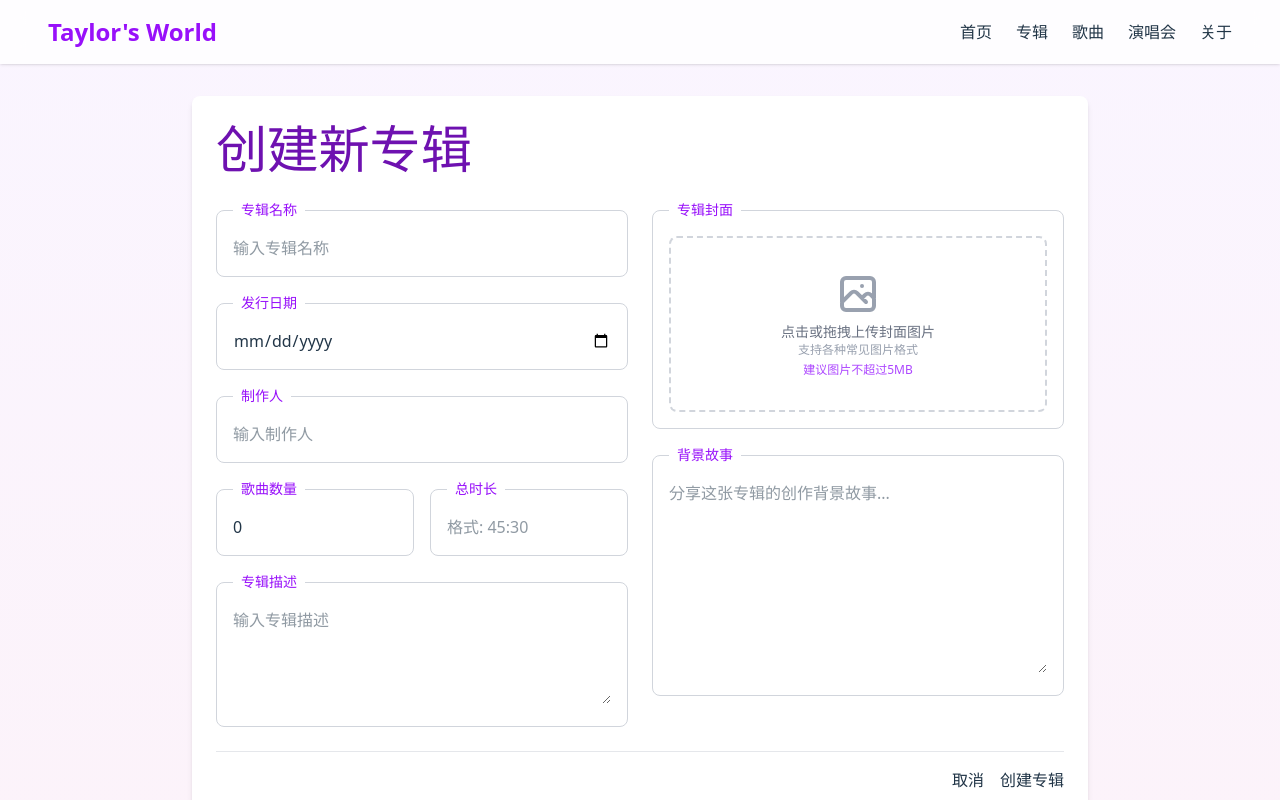
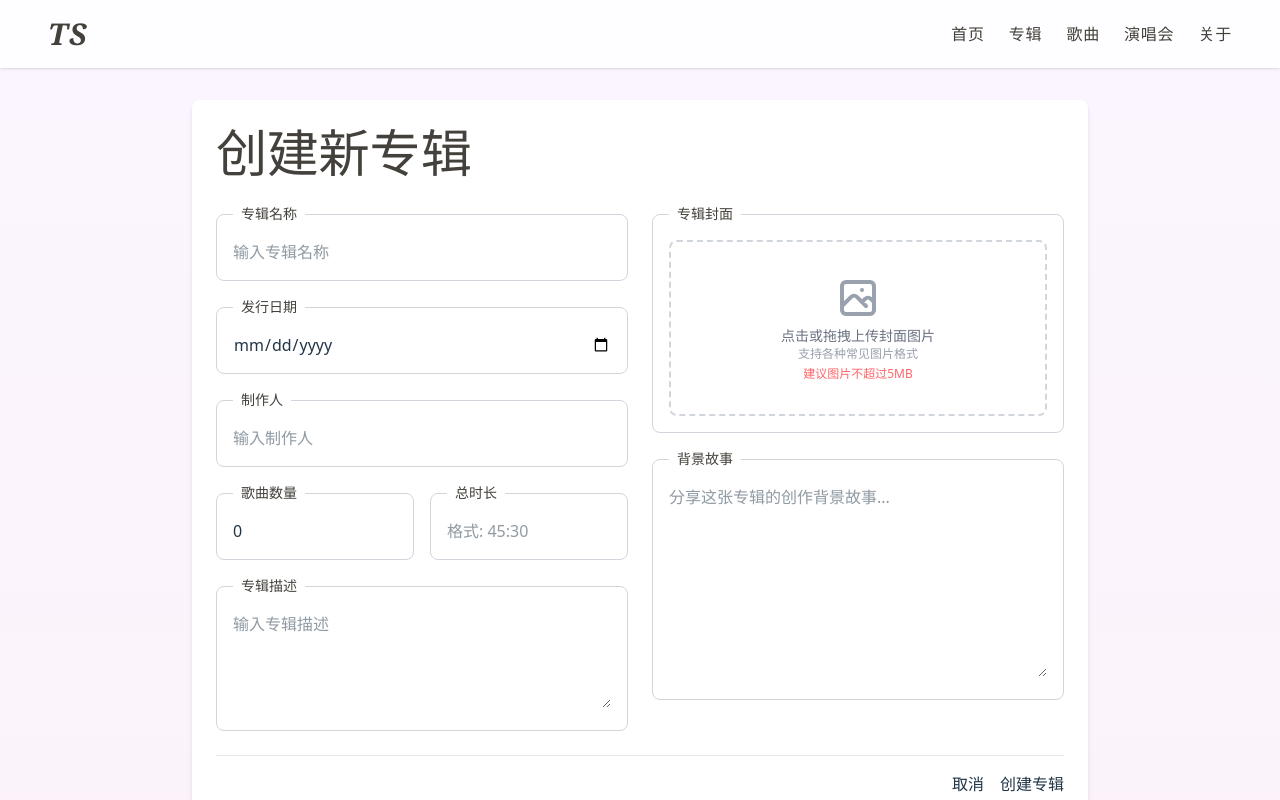
Before and after one commit to GUjiYN/music-front, a React (Vite) app: page /album/create in a window 1280 px wide. Shown: the top 800 px of the page. Built offline with nearby package versions, Linux system fonts and the light colour scheme.

Commit message:
refactor(album): 优化专辑创建页面样式和导航逻辑
- 更新导航栏样式，增加 Taylor's World 标识
- 修改创建专辑成功后的导航路径，返回首页- 统一文字样式和颜色，提升页面视觉效果
-优化首页布局，添加平滑滚动效果

```diff
--- a/src/views/album/album_create.tsx
+++ b/src/views/album/album_create.tsx
@@ -73,9 +73,9 @@ export function AlbumCreate() {
 
     try {
       const response = await CreateAlbumAPI(createAlbumData);
-      if (response?.code === 0 && response?.data?.album_uuid) {
+      if (response?.code === 0) {
         // 成功创建专辑
-        navigate(`/album/${response.data.album_uuid}`);
+        navigate(`/`);
       } else {
         // 显示错误
         alert(response?.message || '创建专辑失败');
@@ -94,14 +94,14 @@ export function AlbumCreate() {
         {/* 导航栏 */}
         <nav className="p-4 w-full bg-white/80 backdrop-blur-md sticky top-0 z-10 shadow-sm">
           <div className="w-full px-4 md:px-8 flex justify-between items-center">
-            <div className="text-2xl font-bold text-purple-600">Taylor's World</div>
-            <div className="flex gap-6">
-              <a href="/" className="hover:text-purple-600 transition-colors">首页</a>
-              <a href="#" className="hover:text-purple-600 transition-colors">专辑</a>
-              <a href="#" className="hover:text-purple-600 transition-colors">歌曲</a>
-              <a href="#" className="hover:text-purple-600 transition-colors">演唱会</a>
-              <a href="#" className="hover:text-purple-600 transition-colors">关于</a>
-            </div>
+          <div className="text-3xl font-extrabold text-stone-700 font-serif tracking-wider italic">TS</div>
+          <div className="flex gap-6">
+                            <a href="#" className="hover:text-gray-400 transition-colors text-stone-700 font-bold font-serif tracking-wider">首页</a>
+                            <a href="#" className="hover:text-gray-400 transition-colors text-stone-700 font-bold font-serif tracking-wider">专辑</a>
+                            <a href="#" className="hover:text-gray-400 transition-colors text-stone-700 font-bold font-serif tracking-wider">歌曲</a>
+                            <a href="#" className="hover:text-gray-400 transition-colors text-stone-700 font-bold font-serif tracking-wider">演唱会</a>
+                            <a href="#" className="hover:text-gray-400 transition-colors text-stone-700 font-bold font-serif tracking-wider">关于</a>
+          </div>
           </div>
         </nav>
 
@@ -109,14 +109,14 @@ export function AlbumCreate() {
         <div className="w-full px-4 md:px-8 py-8">
           <div className="max-w-4xl mx-auto">
             <div className="bg-white rounded-lg shadow-md p-6">
-              <h1 className="text-2xl font-bold text-purple-800 mb-6">创建新专辑</h1>
+              <h1 className="text-2xl font-bold text-stone-700 mb-6">创建新专辑</h1>
 
               <form onSubmit={handleSubmit} className="space-y-6">
                 <div className="grid grid-cols-1 md:grid-cols-2 gap-6">
                   {/* 左侧表单 */}
                   <div className="space-y-4">
                     <fieldset className="border rounded-lg p-4 border-gray-300">
-                      <legend className="text-sm font-medium text-purple-600 px-2">专辑名称</legend>
+                      <legend className="text-sm font-medium text-stone-700 px-2">专辑名称</legend>
                       <input
                         type="text"
                         name="title"
@@ -129,7 +129,7 @@ export function AlbumCreate() {
                     </fieldset>
 
                     <fieldset className="border rounded-lg p-4 border-gray-300">
-                      <legend className="text-sm font-medium text-purple-600 px-2">发行日期</legend>
+                      <legend className="text-sm font-medium text-stone-700 px-2">发行日期</legend>
                       <input
                         type="date"
                         name="release_date"
@@ -141,7 +141,7 @@ export function AlbumCreate() {
                     </fieldset>
 
                     <fieldset className="border rounded-lg p-4 border-gray-300">
-                      <legend className="text-sm font-medium text-purple-600 px-2">制作人</legend>
+                      <legend className="text-sm font-medium text-stone-700 px-2">制作人</legend>
                       <input
                         type="text"
                         name="producer"
@@ -154,7 +154,7 @@ export function AlbumCreate() {
 
                     <div className="grid grid-cols-2 gap-4">
                       <fieldset className="border rounded-lg p-4 border-gray-300">
-                        <legend className="text-sm font-medium text-purple-600 px-2">歌曲数量</legend>
+                        <legend className="text-sm font-medium text-stone-700 px-2">歌曲数量</legend>
                         <input
                           type="number"
                           name="total_songs"
@@ -167,7 +167,7 @@ export function AlbumCreate() {
                       </fieldset>
 
                       <fieldset className="border rounded-lg p-4 border-gray-300">
-                        <legend className="text-sm font-medium text-purple-600 px-2">总时长</legend>
+                        <legend className="text-sm font-medium text-stone-700 px-2">总时长</legend>
                         <input
                           type="text"
                           name="total_duration"
@@ -180,7 +180,7 @@ export function AlbumCreate() {
                     </div>
 
                     <fieldset className="border rounded-lg p-4 border-gray-300">
-                      <legend className="text-sm font-medium text-purple-600 px-2">专辑描述</legend>
+                      <legend className="text-sm font-medium text-stone-700 px-2">专辑描述</legend>
                       <textarea
                         name="description"
                         value={createAlbumData.description}
@@ -195,7 +195,7 @@ export function AlbumCreate() {
                   {/* 右侧 */}
                   <div className="space-y-4">
                     <fieldset className="border rounded-lg p-4 border-gray-300">
-                      <legend className="text-sm font-medium text-purple-600 px-2">专辑封面</legend>
+                      <legend className="text-sm font-medium text-stone-700 px-2">专辑封面</legend>
                       <div
                         className="border-2 border-dashed border-gray-300 rounded-lg p-4 text-center hover:border-purple-500 transition-colors cursor-pointer"
                         onClick={handleUploadAreaClick}
@@ -203,7 +203,7 @@ export function AlbumCreate() {
                         {isProcessingImage ? (
                           <div className="py-4">
                             <div className="loading loading-spinner loading-md mx-auto"></div>
-                            <p className="mt-2 text-sm text-purple-600">正在处理图片...</p>
+                            <p className="mt-2 text-sm text-stone-700">正在处理图片...</p>
                           </div>
                         ) : previewImage ? (
                           <div className="relative">
@@ -233,7 +233,7 @@ export function AlbumCreate() {
                             </svg>
                             <p className="mt-1 text-sm text-gray-500">点击或拖拽上传封面图片</p>
                             <p className="text-xs text-gray-400">支持各种常见图片格式</p>
-                            <p className="text-xs text-purple-500 mt-1">建议图片不超过5MB</p>
+                            <p className="text-xs text-red-400 mt-1">建议图片不超过5MB</p>
                           </div>
                         )}
                       </div>
@@ -248,7 +248,7 @@ export function AlbumCreate() {
                     </fieldset>
 
                     <fieldset className="border rounded-lg p-4 border-gray-300">
-                      <legend className="text-sm font-medium text-purple-600 px-2">背景故事</legend>
+                      <legend className="text-sm font-medium text-stone-700 px-2">背景故事</legend>
                       <textarea
                         name="background_story"
                         value={createAlbumData.background_story}
--- a/src/views/base_index.tsx
+++ b/src/views/base_index.tsx
@@ -75,13 +75,18 @@ export function BaseIndex(): JSX.Element {
                         <div className="bg-white/70 backdrop-blur-md p-6 rounded-lg max-w-lg">
                             <h1 className="text-5xl font-bold text-stone-600">Taylor Swift</h1>
                             <p className="mt-4 text-lg text-stone-600">探索Taylor Swift的音乐世界，从处女作到最新专辑的完整音乐旅程</p>
-                            <button className="mt-6 bg-stone-500 text-white px-6 py-2 rounded-full hover:bg-stone-600 transition-colors">浏览专辑</button>
+                            <button
+                                onClick={() => {
+                                    document.getElementById('albums-section')?.scrollIntoView({ behavior: 'smooth' });
+                                }}
+                                className="mt-6 bg-stone-500 text-white px-6 py-2 rounded-full hover:bg-stone-600 transition-colors"
+                            >浏览专辑</button>
                         </div>
                     </div>
                 </div>
 
                 {/* 推荐专辑部分 */}
-                <div className="w-full px-4 md:px-8 py-12">
+                <div id="albums-section" className="w-full px-4 md:px-8 py-12">
                     <div className="flex justify-between items-center mb-8">
                         <h2 className="text-3xl font-bold text-stone-700">热门专辑</h2>
                         <button
```
Also changed, not shown: src/assets/images/fearless.jpg (added).
